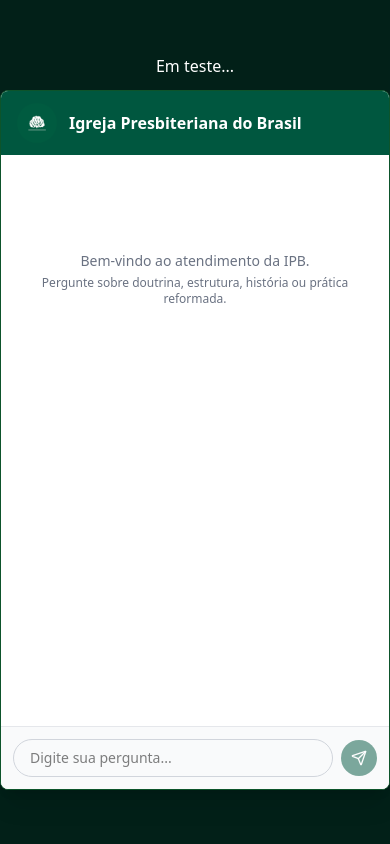
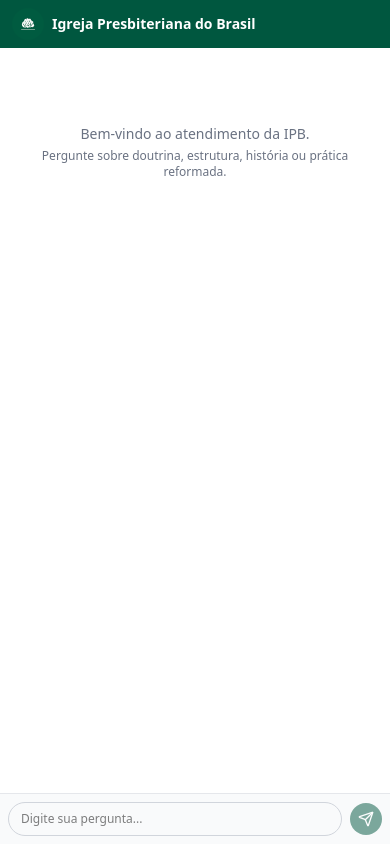
Before and after one commit to kalebefukuda/ai-ipb-chat, a Next.js app: page / in a window 390 px wide. Built offline with nearby package versions, Linux system fonts and the light colour scheme.

Commit message:
feature mobile ui

```diff
--- a/src/app/page.tsx
+++ b/src/app/page.tsx
@@ -1,6 +1,8 @@
 "use client"
 
-import { useState } from "react"
+import type React from "react"
+
+import { useState, useEffect } from "react"
 import { Send, User } from "lucide-react"
 import { Button } from "@/components/ui/button"
 import ReactMarkdown from "react-markdown"
@@ -15,6 +17,23 @@
   const [messages, setMessages] = useState<Message[]>([])
   const [input, setInput] = useState("")
   const [isLoading, setIsLoading] = useState(false)
+  const [isMobile, setIsMobile] = useState(false)
+
+  // Detectar se é dispositivo móvel
+  useEffect(() => {
+    const checkIfMobile = () => {
+      setIsMobile(window.innerWidth < 768)
+    }
+
+    // Verificar no carregamento inicial
+    checkIfMobile()
+
+    // Adicionar listener para redimensionamento
+    window.addEventListener("resize", checkIfMobile)
+
+    // Limpar listener
+    return () => window.removeEventListener("resize", checkIfMobile)
+  }, [])
 
   async function handleSubmit(e: React.FormEvent) {
     e.preventDefault()
@@ -37,17 +56,28 @@
   }
 
   return (
-    <div className="flex flex-col items-center justify-center min-h-screen bg-[#022018] gap-3">
-      <h1 className="text-white">Em teste...</h1>
-      <div className="w-full max-w-md flex flex-col h-[700px] rounded-lg overflow-hidden shadow-xl border border-green-900 bg-white">
-        <div className="bg-[#00573f] text-white py-3 px-4 flex items-center gap-3">
-          <Image src="/logo-ipb.png" alt="Logo" width={40} height={40} className="rounded-full" />
-          <h1 className="font-semibold text-base">Igreja Presbiteriana do Brasil</h1>
+    <div
+      className={`flex flex-col items-center justify-center min-h-screen ${isMobile ? "bg-white" : "bg-[#022018] gap-3 p-4"}`}
+    >
+      {!isMobile && <h1 className="text-white">Em teste...</h1>}
+
+      <div
+        className={`flex flex-col ${isMobile ? "w-full h-screen" : "w-full max-w-md h-[700px] rounded-lg overflow-hidden shadow-xl border border-green-900"} bg-white`}
+      >
+        <div className="bg-[#00573f] text-white py-2 px-3 flex items-center gap-2 md:py-3 md:px-4 md:gap-3">
+          <Image
+            src="/logo-ipb.png"
+            alt="Logo"
+            width={isMobile ? 32 : 40}
+            height={isMobile ? 32 : 40}
+            className="rounded-full"
+          />
+          <h1 className="font-semibold text-sm md:text-base">Igreja Presbiteriana do Brasil</h1>
         </div>
 
-        <div className="flex-1 overflow-y-auto p-4 space-y-4 bg-white">
+        <div className="flex-1 overflow-y-auto p-3 space-y-3 md:p-4 md:space-y-4 bg-white">
           {messages.length === 0 && (
-            <div className="text-center text-gray-500 mt-20">
+            <div className="text-center text-gray-500 mt-16 md:mt-20">
               <p className="text-sm">Bem-vindo ao atendimento da IPB.</p>
               <p className="text-xs mt-1">Pergunte sobre doutrina, estrutura, história ou prática reformada.</p>
             </div>
@@ -56,18 +86,18 @@
           {messages.map((message, index) => (
             <div key={index} className={`flex ${message.role === "user" ? "justify-end" : "justify-start"}`}>
               {message.role === "assistant" && (
-              <div className="w-7 h-7 rounded-full overflow-hidden mr-2">
+                <div className="w-6 h-6 md:w-7 md:h-7 rounded-full overflow-hidden mr-2 flex-shrink-0">
                   <Image src="/logo-ipb.png" alt="IPB" width={28} height={28} className="object-cover" />
                 </div>
               )}
 
               <div
-                className={`max-w-[75%] px-3 py-2 rounded-lg text-sm ${
+                className={`max-w-[80%] px-3 py-2 rounded-lg text-xs md:text-sm ${
                   message.role === "user"
                     ? "bg-[#00573f] text-white rounded-br-none"
                     : "bg-[#f2f2ee] text-[#1f2d1f] rounded-bl-none"
-                }`}>
-
+                }`}
+              >
                 <div className={message.role === "user" ? "text-white" : "text-[#1f2d1f]"}>
                   <ReactMarkdown
                     components={{
@@ -90,8 +120,8 @@
               </div>
 
               {message.role === "user" && (
-                <div className="w-7 h-7 rounded-full bg-green-900 flex items-center justify-center text-white ml-2">
-                  <User className="h-4 w-4" />
+                <div className="w-6 h-6 md:w-7 md:h-7 rounded-full bg-green-900 flex items-center justify-center text-white ml-2 flex-shrink-0">
+                  <User className="h-3 w-3 md:h-4 md:w-4" />
                 </div>
               )}
             </div>
@@ -99,43 +129,45 @@
 
           {isLoading && (
             <div className="flex items-center">
-                <div className="w-7 h-7 rounded-full overflow-hidden mr-2">
-                  <Image
-                    src="/logo-ipb.png"
-                    alt="IPB"
-                    width={28}
-                    height={28}
-                    className="object-cover"
-                  />
+              <div className="w-6 h-6 md:w-7 md:h-7 rounded-full overflow-hidden mr-2 flex-shrink-0">
+                <Image src="/logo-ipb.png" alt="IPB" width={28} height={28} className="object-cover" />
               </div>
               <div className="flex space-x-1 items-center">
-                  <div className="w-1.5 h-1.5 rounded-full bg-green-900 animate-bounce" style={{ animationDelay: "0ms" }}></div>
-                  <div className="w-1.5 h-1.5 rounded-full bg-green-900 animate-bounce" style={{ animationDelay: "150ms" }}></div>
-                  <div className="w-1.5 h-1.5 rounded-full bg-green-900 animate-bounce" style={{ animationDelay: "300ms" }}></div>
+                <div
+                  className="w-1.5 h-1.5 rounded-full bg-green-900 animate-bounce"
+                  style={{ animationDelay: "0ms" }}
+                ></div>
+                <div
+                  className="w-1.5 h-1.5 rounded-full bg-green-900 animate-bounce"
+                  style={{ animationDelay: "150ms" }}
+                ></div>
+                <div
+                  className="w-1.5 h-1.5 rounded-full bg-green-900 animate-bounce"
+                  style={{ animationDelay: "300ms" }}
+                ></div>
               </div>
             </div>
           )}
-
         </div>
 
-
-        <div className="border-t border-gray-200 bg-gray-50 p-3">
+        <div className="border-t border-gray-200 bg-gray-50 p-2 md:p-3">
           <form onSubmit={handleSubmit} className="flex items-center space-x-2">
             <input
               type="text"
-              className="flex-1 px-4 py-2 rounded-full text-sm border border-gray-300 focus:outline-none focus:ring-1 focus:ring-green-600 transtion duration-150"
+              className="flex-1 px-3 py-2 md:px-4 rounded-full text-xs md:text-sm border border-gray-300 focus:outline-none focus:ring-1 focus:ring-green-600 transition duration-150"
               placeholder="Digite sua pergunta..."
               value={input}
               onChange={(e) => setInput(e.target.value)}
             />
 
-            <Button type="submit"
+            <Button
+              type="submit"
               size="icon"
-              className="rounded-full bg-[#00573f] hover:bg-green-900 text-white h-9 w-9"
-              disabled={isLoading || !input.trim()}>
+              className="rounded-full bg-[#00573f] hover:bg-green-900 text-white h-8 w-8 md:h-9 md:w-9 flex items-center justify-center"
+              disabled={isLoading || !input.trim()}
+            >
               <Send className="h-3 w-3" />
             </Button>
-
           </form>
         </div>
       </div>
--- /dev/null
+++ b/src/hooks/use-mobile.tsx
@@ -0,0 +1,19 @@
+"use client"
+
+import { useState, useEffect } from "react"
+
+export function useMobile() {
+  const [isMobile, setIsMobile] = useState(false)
+
+  useEffect(() => {
+    const checkIfMobile = () => {
+      setIsMobile(window.innerWidth < 768)
+    }
+    checkIfMobile()
+    window.addEventListener("resize", checkIfMobile)
+
+    return () => window.removeEventListener("resize", checkIfMobile)
+  }, [])
+
+  return isMobile
+}
```
Lines whose indentation alone changed are shown as unchanged.
